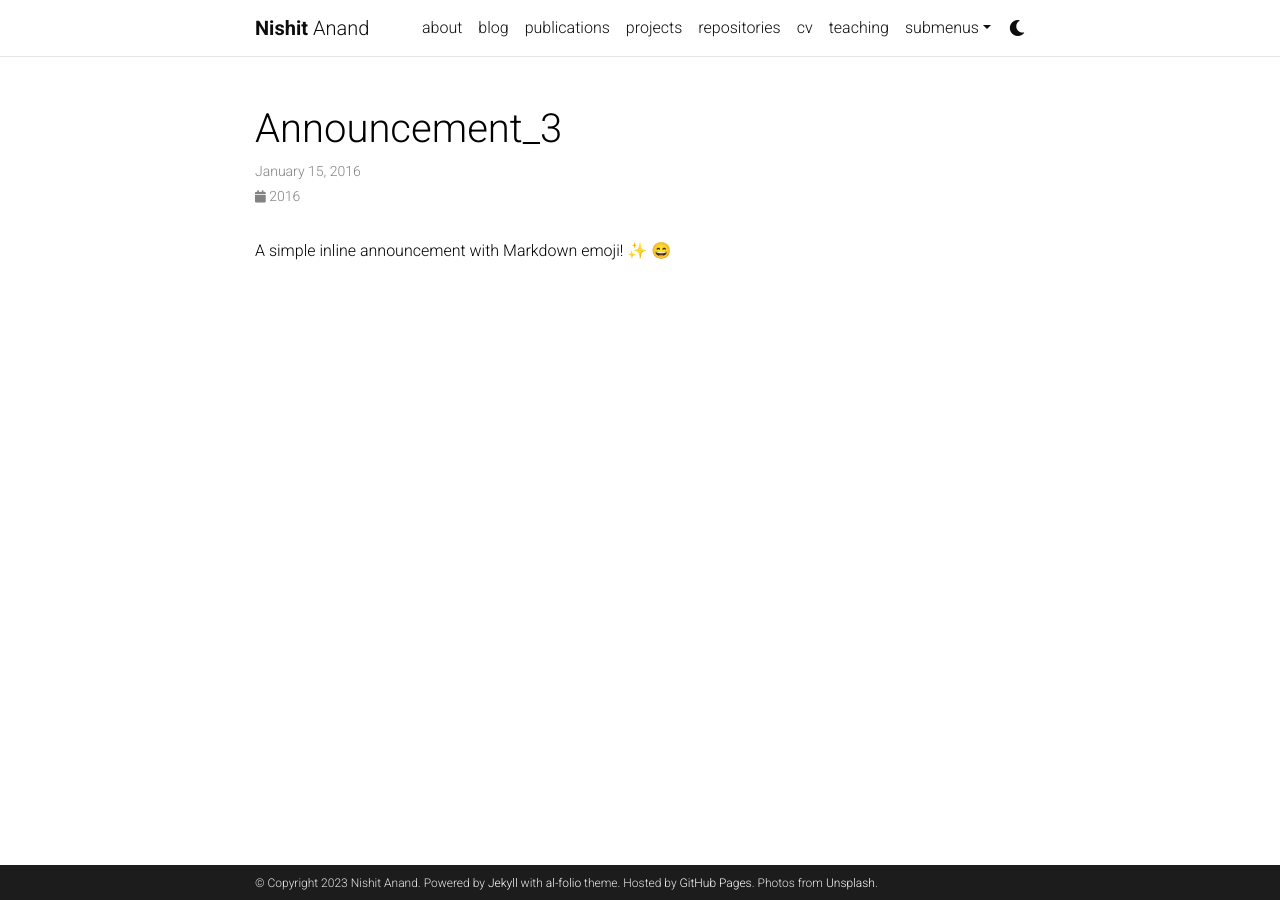
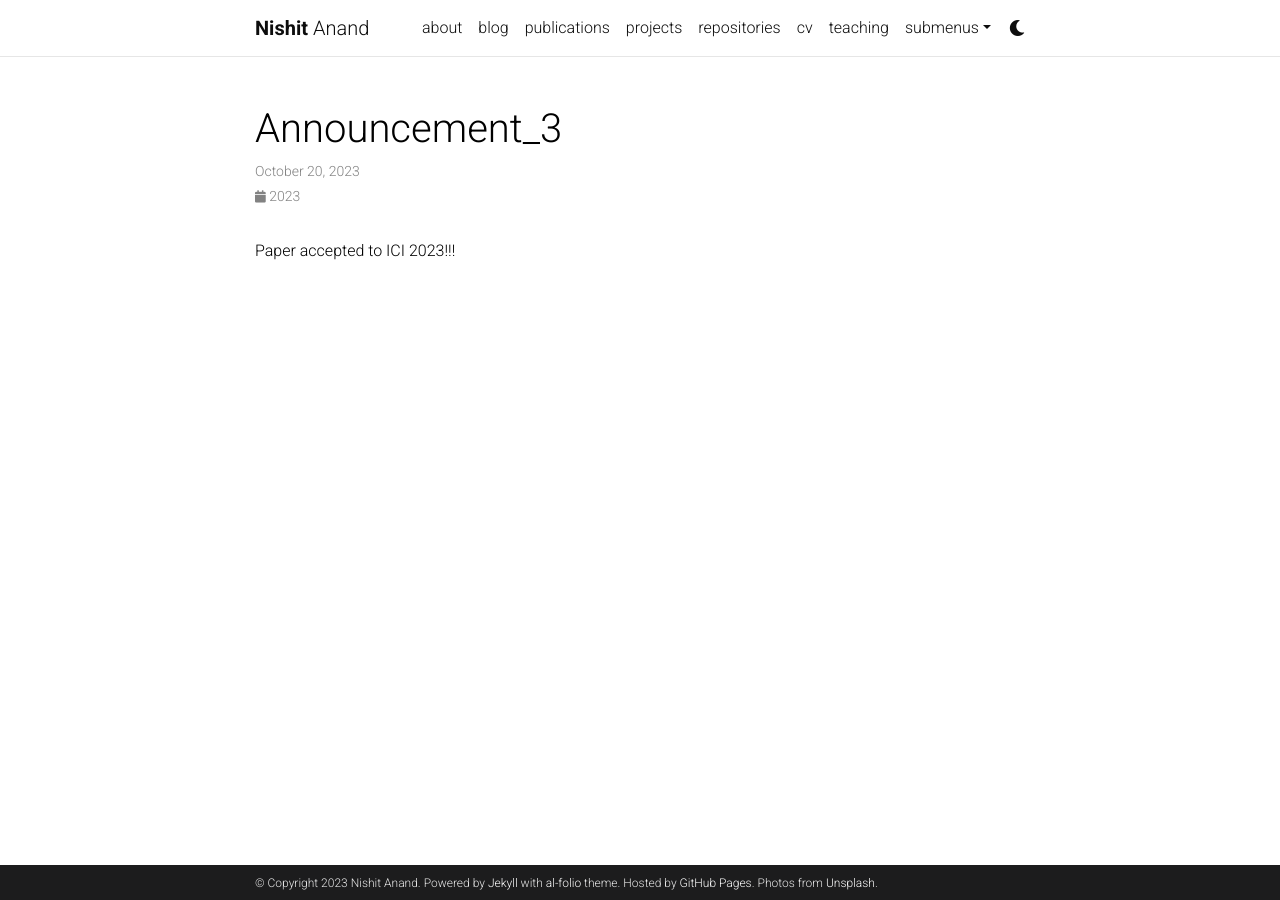
Before and after one commit to nishitanand/nishitanand.github.io, a Jekyll site: the page built from _news/announcement_3.md, in a window 1280 px wide. Built offline with Jekyll 4.4.1, drawn with Linux system fonts in a browser that asks for light colours; emoji names are drawn with the system emoji font; comment, search, counter and statistics services are not loaded; a style sheet for code colours, icons or effects is not loaded.

Commit message:
UpdateD announcement_3.md

```diff
--- a/_news/announcement_3.md
+++ b/_news/announcement_3.md
@@ -1,7 +1,7 @@
 ---
 layout: post
-date: 2016-01-15 07:59:00-0400
+date: 2023-10-20 15:59:00-0400
 inline: true
 ---
 
-A simple inline announcement with Markdown emoji! :sparkles: :smile:
+Paper accepted to ICI 2023!!!
```
